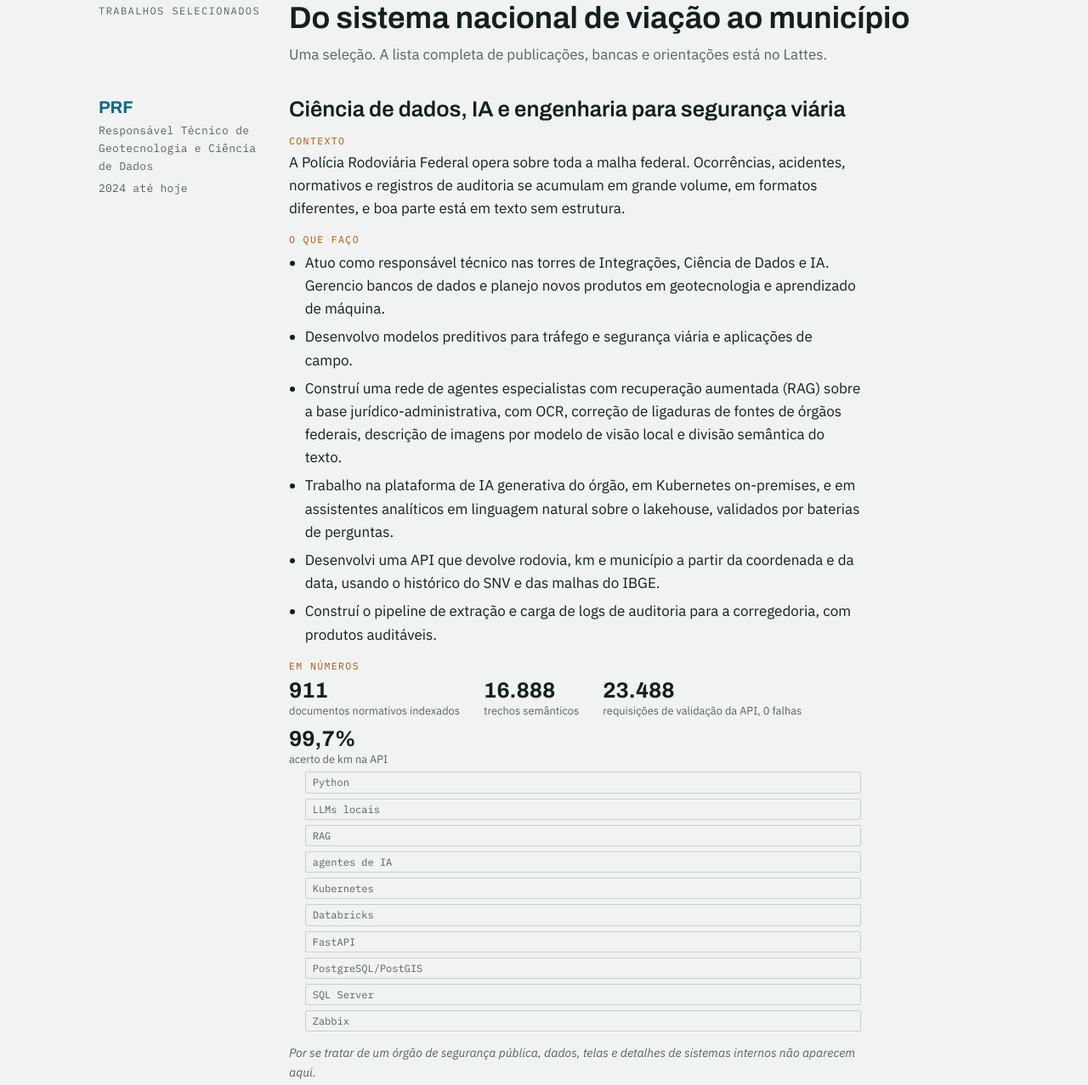
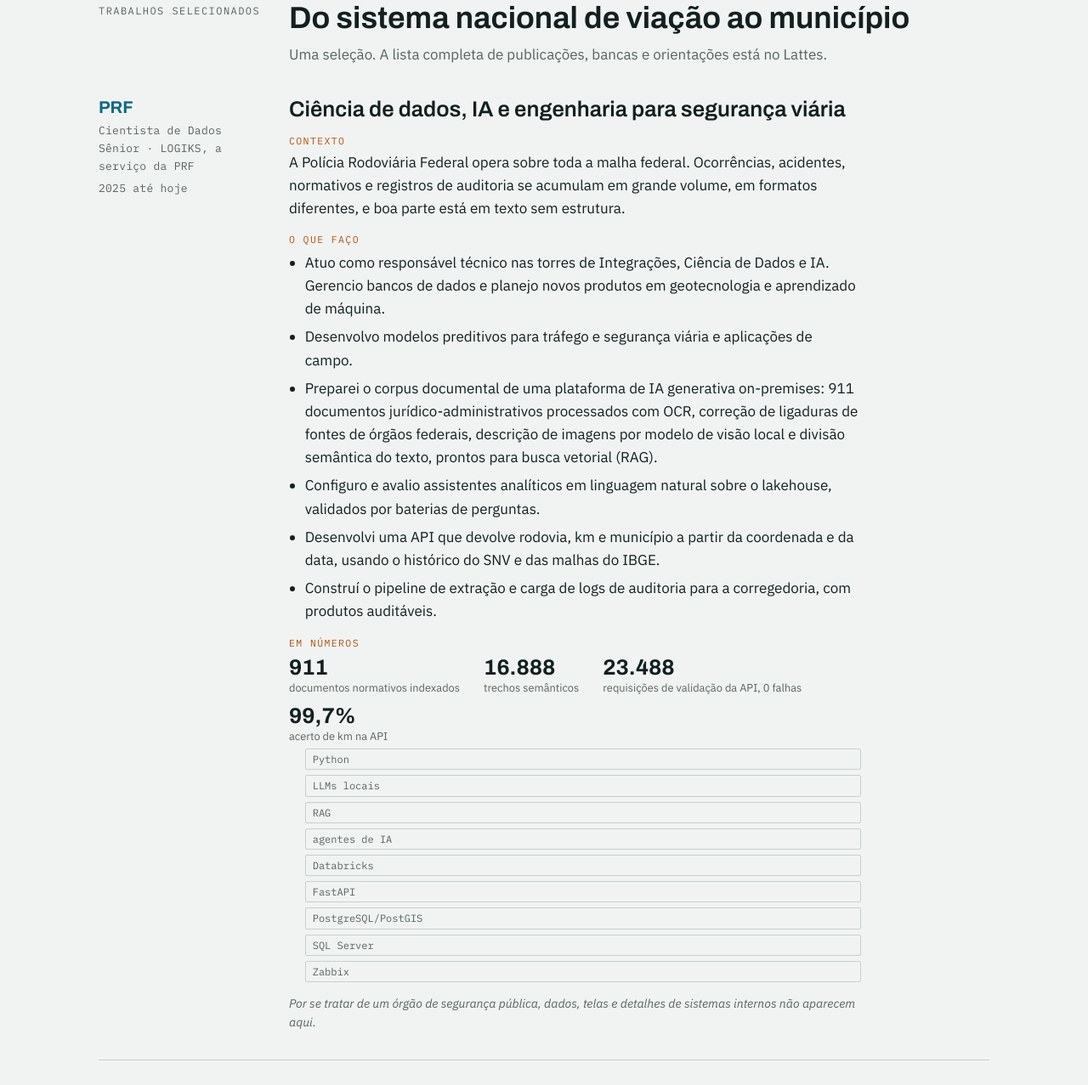
Before and after one commit to abelsilvaeng/abelsilvaeng.github.io, a plain HTML site: page index.html in a window 1280 px wide. Shown: the part 1664-2941 px from the top of the page at 85% size. Drawn offline with Linux system fonts and the light colour scheme.

Commit message:
PRF: papel e período conforme o currículo; corpus em vez de plataforma

```diff
--- a/index.html
+++ b/index.html
@@ -297,8 +297,8 @@ footer .wrap { padding-block: 20px; font-size: .75rem; display: flex; flex-wrap:
       <article class="case">
         <div class="case-meta">
           <div class="org">PRF</div>
-          <div class="mono">Responsável Técnico de Geotecnologia e Ciência de Dados</div>
-          <div class="mono">2024 até hoje</div>
+          <div class="mono">Cientista de Dados Sênior · LOGIKS, a serviço da PRF</div>
+          <div class="mono">2025 até hoje</div>
         </div>
         <div class="case-body">
           <h3>Ciência de dados, IA e engenharia para segurança viária</h3>
@@ -308,8 +308,8 @@ footer .wrap { padding-block: 20px; font-size: .75rem; display: flex; flex-wrap:
               <ul>
                 <li>Atuo como responsável técnico nas torres de Integrações, Ciência de Dados e IA. Gerencio bancos de dados e planejo novos produtos em geotecnologia e aprendizado de máquina.</li>
                 <li>Desenvolvo modelos preditivos para tráfego e segurança viária e aplicações de campo.</li>
-                <li>Construí uma rede de agentes especialistas com recuperação aumentada (RAG) sobre a base jurídico-administrativa, com OCR, correção de ligaduras de fontes de órgãos federais, descrição de imagens por modelo de visão local e divisão semântica do texto.</li>
-                <li>Trabalho na plataforma de IA generativa do órgão, em Kubernetes on-premises, e em assistentes analíticos em linguagem natural sobre o lakehouse, validados por baterias de perguntas.</li>
+                <li>Preparei o corpus documental de uma plataforma de IA generativa on-premises: 911 documentos jurídico-administrativos processados com OCR, correção de ligaduras de fontes de órgãos federais, descrição de imagens por modelo de visão local e divisão semântica do texto, prontos para busca vetorial (RAG).</li>
+                <li>Configuro e avalio assistentes analíticos em linguagem natural sobre o lakehouse, validados por baterias de perguntas.</li>
                 <li>Desenvolvi uma API que devolve rodovia, km e município a partir da coordenada e da data, usando o histórico do SNV e das malhas do IBGE.</li>
                 <li>Construí o pipeline de extração e carga de logs de auditoria para a corregedoria, com produtos auditáveis.</li>
               </ul>
@@ -323,7 +323,7 @@ footer .wrap { padding-block: 20px; font-size: .75rem; display: flex; flex-wrap:
               </div>
             </dd></div>
           </dl>
-          <ul class="stack"><li>Python</li><li>LLMs locais</li><li>RAG</li><li>agentes de IA</li><li>Kubernetes</li><li>Databricks</li><li>FastAPI</li><li>PostgreSQL/PostGIS</li><li>SQL Server</li><li>Zabbix</li></ul>
+          <ul class="stack"><li>Python</li><li>LLMs locais</li><li>RAG</li><li>agentes de IA</li><li>Databricks</li><li>FastAPI</li><li>PostgreSQL/PostGIS</li><li>SQL Server</li><li>Zabbix</li></ul>
           <p class="note">Por se tratar de um órgão de segurança pública, dados, telas e detalhes de sistemas internos não aparecem aqui.</p>
         </div>
       </article>
@@ -443,7 +443,7 @@ footer .wrap { padding-block: 20px; font-size: .75rem; display: flex; flex-wrap:
         <div><h2>Onde trabalhei</h2></div>
       </div>
       <ol class="timeline">
-        <li><div class="when">Polícia Rodoviária Federal</div><div class="what"><b>Responsável Técnico de Geotecnologia e Ciência de Dados</b><p>Desde 2024. Torres de Integrações, Ciência de Dados e IA.</p></div></li>
+        <li><div class="when">Polícia Rodoviária Federal</div><div class="what"><b>Cientista de Dados Sênior, prestação de serviço via LOGIKS</b><p>Desde 2025. Responsável Técnico de Geotecnologia e Ciência de Dados. Torres de Integrações, Ciência de Dados e IA.</p></div></li>
         <li><div class="when">GFX GEO</div><div class="what"><b>Fundador</b><p>Empresa de engenharia especializada em geotecnologias e ciência de dados. Estudos hídricos, produtos para compras públicas e para a agricultura familiar.</p></div></li>
         <li><div class="when">Terceiro setor</div><div class="what"><b>Diretor</b><p>Instituição sem fins lucrativos voltada à saúde pública.</p></div></li>
         <li><div class="when">CODEMGE</div><div class="what"><b>Assessor de Infraestrutura</b><p>Plano Estadual de Logística e Transportes de Minas Gerais.</p></div></li>
```
